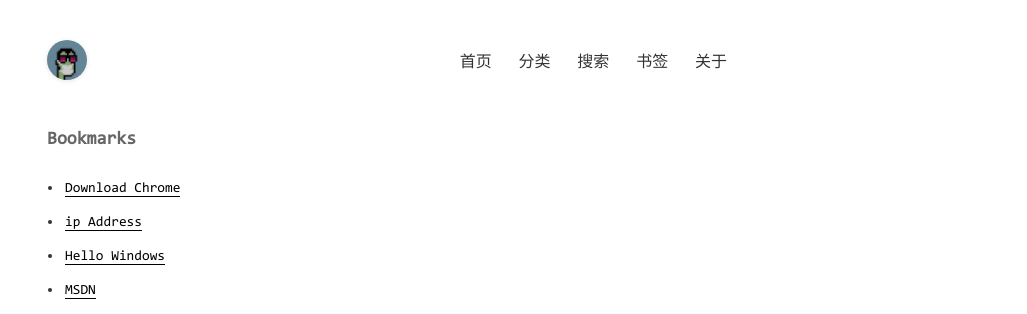
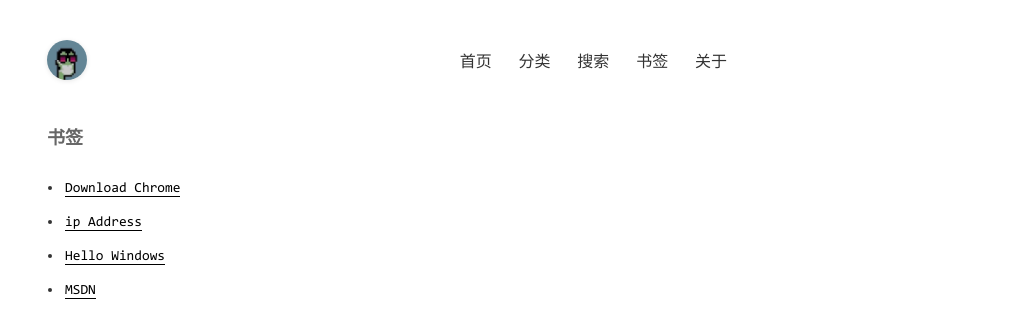
Before and after one commit to springvortex/springvortex.github.io, a Jekyll site: the page built from pages/links.md, in a window 1280 px wide. Shown: the top 314 px of the page, without its empty margins (253-1280 px from the left). Built offline with Jekyll 4.4.1, drawn with Linux system fonts in a browser that asks for light colours.

Commit message:
docs(pages): 更新页面标题为中文
- 将 about 页面标题从 English 'About' 改为中文 '关于'
- 将 links 页面标题从 English 'Bookmarks' 改为中文 '书签'

```diff
--- a/pages/links.md
+++ b/pages/links.md
@@ -1,6 +1,6 @@
 ---
 layout: mypost
-title: Bookmarks
+title: 书签
 ---
 
 <ul>
```
Also changed, not shown: pages/about.md (+1 -1 lines).
